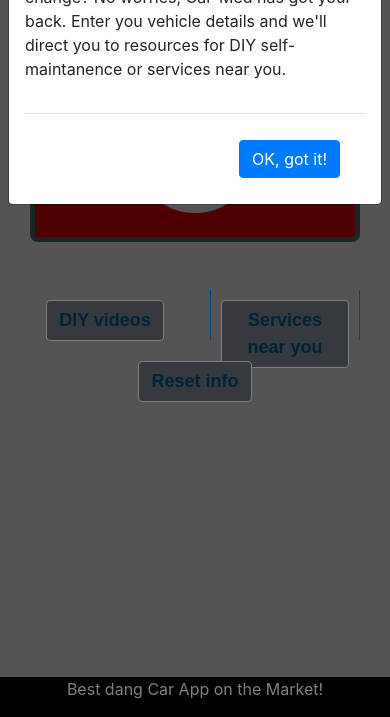
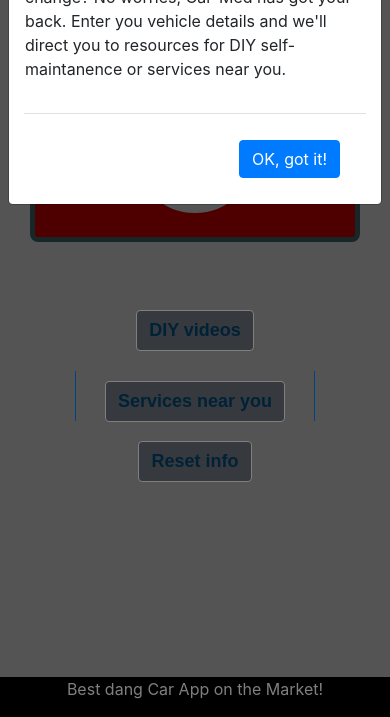
Before and after one commit to ryansims265/project1, a plain HTML site: page index.html in a window 390 px wide. Shown: the part 127-844 px from the top of the page. Drawn offline with nearby package versions, Linux system fonts and the light colour scheme; some packages are replaced by stand-ins of ours; no server answers.

Commit message:
OK, so this is my last pull request. Please continue to use local session data in API calls. I've hooked up the youtube API with the local session data, and expanded the video size a bit. Would be cool if we could pull more than one video and add them as a <ul> list in the right column. ALso, the google maps API needs to display data for the dropped pins. I've added Josh's responsive media query as well. We've got a good MVP here, great job team!

```diff
--- a/assets/js/main.js
+++ b/assets/js/main.js
@@ -1,3 +1,4 @@
+// declaring global-ish variables
 var make = "";
 var model = "";
 var mileage = "";
@@ -8,7 +9,7 @@ var google;
 var places = [];
 
 
-//First we need to create the user registration database
+// setting up firebase configuration, which pushes and pulls data for the youtube API. Later, we'll use this firebase project for setting up User logins
 var firebaseConfig = {
     apiKey: "AIzaSyCBrNS7nMK1bZWb-xwKrLlh9ESVNQqhzls",
     authDomain: "car-med.firebaseapp.com",
@@ -23,12 +24,10 @@ var database = firebase.database();
 
 database.ref().set({
     make: make,
-    model: model,
-    lastChange: lastChange,
-    mileage: mileage,
+    model: model
 });
 
-
+// Window on load function that checks for user location, checks for previous session data in local storage, renders the radial graphic animation and renders text in the vehicle information container
 $(window).on('load', function() {
 
     checkUserLocation();
@@ -46,8 +45,6 @@ $(window).on('load', function() {
         var localNextChange = localStorage.getItem('next-oil-change');
         var inputCarModel = localStorage.getItem('inputCarModel');
         var inputCarMake = localStorage.getItem('inputCarMake');
-
-
 
         // render miles until next change in div
         if (localNextChange < 0) {
@@ -118,6 +115,7 @@ $(window).on('load', function() {
     }
 });
 
+// function for showing modal input after reset button is clicked
 function showUserInputModal() {
     $("#vehicle-info").modal('show');
 }
--- a/assets/style/style.css
+++ b/assets/style/style.css
@@ -144,3 +144,17 @@ ul {
     -webkit-animation: progress 3.5s normal;
     animation: progress 3.5s normal;
 }
+
+
+/* repsonsive design by Josh */
+
+@media (max-width: 575.98px) {
+    .buttonGroup {
+        max-width: 270px;
+    }
+    .buttonCol {
+        padding-top: 10px;
+    }
+}
+
+;
--- a/index.html
+++ b/index.html
@@ -11,9 +11,6 @@
     <link rel="stylesheet" href="https://stackpath.bootstrapcdn.com/bootstrap/4.3.1/css/bootstrap.min.css" integrity="sha384-ggOyR0iXCbMQv3Xipma34MD+dH/1fQ784/j6cY/iJTQUOhcWr7x9JvoRxT2MZw1T" crossorigin="anonymous">
     <link rel="stylesheet" type="text/css" href="assets/style/style.css">
     <script src="https://www.gstatic.com/firebasejs/4.12.0/firebase.js"></script>
-
-
-
     <script src="https://stackpath.bootstrapcdn.com/bootstrap/4.3.1/js/bootstrap.min.js" integrity="sha384-JjSmVgyd0p3pXB1rRibZUAYoIIy6OrQ6VrjIEaFf/nJGzIxFDsf4x0xIM+B07jRM" crossorigin="anonymous"></script>
 </head>
 
@@ -23,7 +20,6 @@
     <nav class="navbar navbar-expand-lg navbar-dark bg-dark">
         <a class="navbar-brand" id="about" style="color:whitesmoke;"><img src="assets/car_logo.png" style="width:65px;height:auto;text-align:center;" /><br>CarMed</a>
     </nav>
-
 
     <!-- CONTENT WRAP FOR STICKEY FOOTER -->
     <div id="content-wrap">
@@ -46,29 +42,36 @@
                     </div>
                 </div>
 
+                <div class="container buttonGroup">
+                    <!-- row of buttons -->
+                    <div class="row mt-5">
 
-                <!-- BUTTONS TO SUMMON MODALS -->
-                <div class="row mt-5">
-                    <div class="col col-xs-12 col-sm-12 col-md-4 col-lg-4" style="margin:0 auto; text-align: center;">
+                        <!-- button -->
+                        <div class="col buttonCol" style="margin:auto; text-align: center;">
                             <button id="videos-button" type="button" class="btn btn-secondary button1" data-toggle="modal" data-target="#DIY-modal">
                                             DIY videos
                                         </button>
                         </div>
-                    <div class="col col-xs-12 col-sm-12 col-md-4 col-lg-4" style="margin:0 auto; text-align: center;">
 
+                        <!-- button -->
+                        <div class="col buttonCol" style="margin:auto; text-align: center;">
                             <div class="headerDivider">
                                 <button id="services-button" type="button" class="btn btn-secondary button1" data-toggle="modal" data-target="#shops-near-you">
                                         Services near you
-                        </button></div>
+                                    </button>
+                            </div>
+                        </div>
 
-                    </div>
-                    <div class="col col-xs-12 col-sm-12 col-md-4 col-lg-4" style="margin:0 auto; text-align: center;">
+                        <!-- button -->
+                        <div class="col buttonCol" style="margin:auto; text-align: center;">
                             <button type="button" class="btn btn-secondary button1" data-toggle="modal" data-target="#vehicle-info" id="resetInfo">
                                         Reset info
                                     </button>
                         </div>
+
+
                     </div>
-
+                </div>
                 <br><br>
             </div>
 
@@ -105,7 +108,6 @@
             </div>
         </div>
     </div>
-
 
     <!-- USER INPUT MODAL  -->
     <div class="modal fade" id="vehicle-info" tabindex="-1" role="dialog" aria-labelledby="enter vehicle details" aria-hidden="true">
```
Lines whose indentation alone changed are shown as unchanged.
